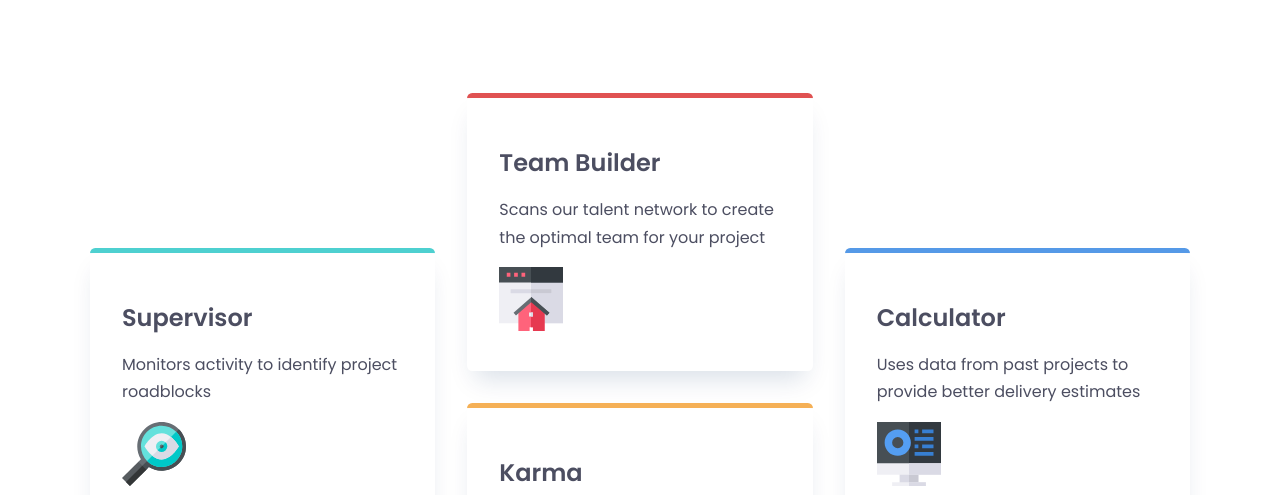
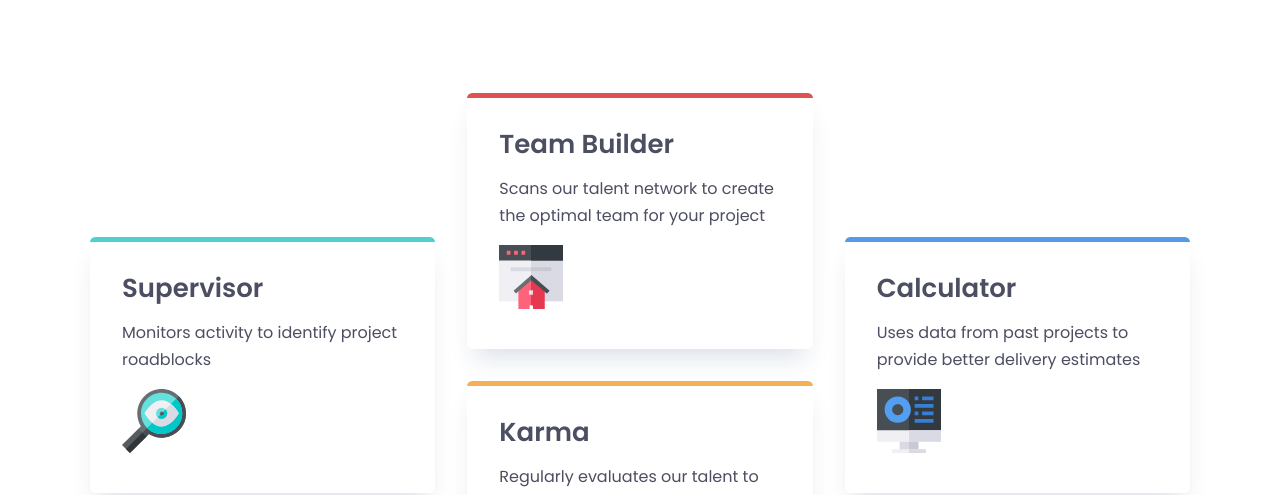
Before and after one commit to Annie-Huang/four-card-feature-section, a website: page index.html in a window 1280 px wide. Shown: the part 245-740 px from the top of the page. Drawn offline with Linux system fonts and the light colour scheme.

Commit message:
Adjust card__title font-size

```diff
--- a/index.html
+++ b/index.html
@@ -35,14 +35,14 @@
         <div class="layout-grid">
           <div class="col">
             <div class="card border-teal">
-              <h2>Supervisor</h2>
+              <h2 class="card__title">Supervisor</h2>
               <p>Monitors activity to identify project roadblocks</p>
               <img src="images/icon-supervisor.svg" alt="" />
             </div>
           </div>
           <div class="col">
             <div class="card border-red">
-              <h2>Team Builder</h2>
+              <h2 class="card__title">Team Builder</h2>
               <p>
                 Scans our talent network to create the optimal team for your
                 project
@@ -50,14 +50,14 @@
               <img src="images/icon-team-builder.svg" alt="" />
             </div>
             <div class="card border-yellow">
-              <h2>Karma</h2>
+              <h2 class="card__title">Karma</h2>
               <p>Regularly evaluates our talent to ensure quality</p>
               <img src="images/icon-karma.svg" alt="" />
             </div>
           </div>
           <div class="col">
             <div class="card border-blue">
-              <h2>Calculator</h2>
+              <h2 class="card__title">Calculator</h2>
               <p>
                 Uses data from past projects to provide better delivery
                 estimates
--- a/style.css
+++ b/style.css
@@ -15,6 +15,7 @@
 
   --fs-400: 0.9375rem;
   --fs-500: 1.25rem;
+  --fs-600: 1.625rem;
   --fs-900: 2.5rem;
 
   --clr-neutral-900: hsl(234, 12%, 34%);
@@ -95,6 +96,11 @@ header {
   box-shadow: 0 1rem 1.5rem -0.5rem rgb(0 50 100 / 0.15);
 }
 
+.card__title {
+  font-size: var(--fs-600);
+  margin: 0;
+}
+
 .border-teal {
   border-color: var(--clr-teal);
 }
```
